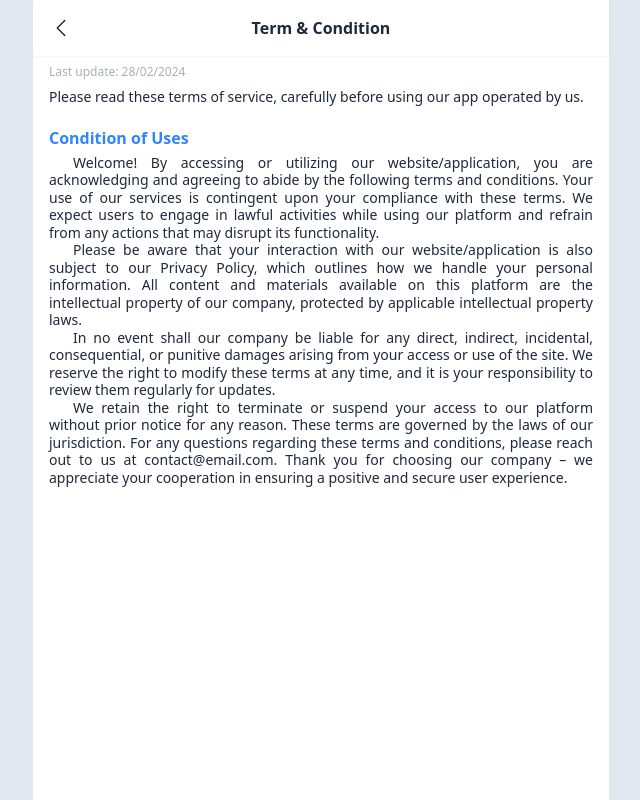
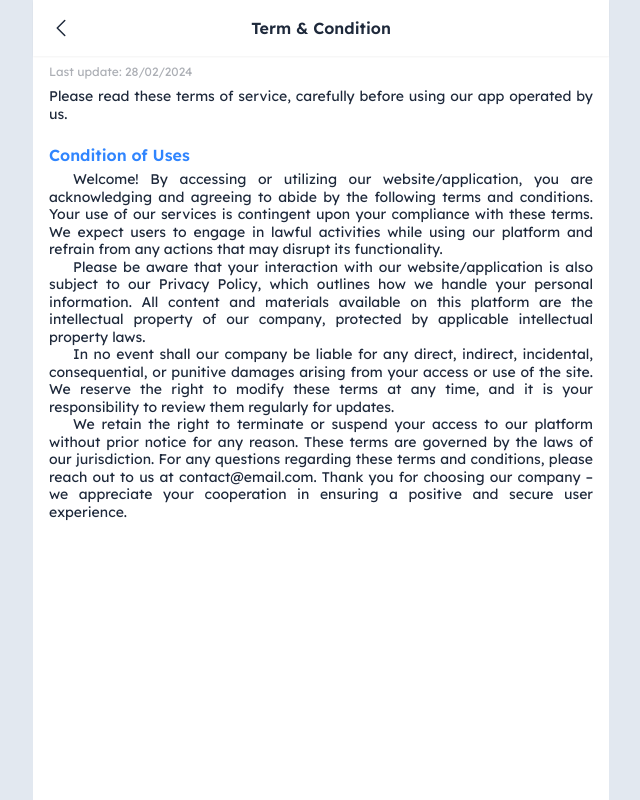
Before and after one commit to rianwnoviantoro-csdi/haer, a React (Vite) app: page /dashboard/profile/term-and-condition in a window 1280 px wide. Shown: the whole page, without its empty margins (319-959 px from the left). Built offline with nearby package versions, Linux system fonts and the light colour scheme.

Commit message:
change default font

```diff
--- a/src/components/shared/profile-menu-item/index.jsx
+++ b/src/components/shared/profile-menu-item/index.jsx
@@ -17,7 +17,7 @@ function ProfileMenuItem({ icon, title, path }) {
           </div>
         </div>
         <div className="cursor-pointer">
-          <ChevronRightIcon className="h-6 w-6 " />
+          <ChevronRightIcon className="h-3 w-3 " />
         </div>
       </div>
       <hr />
--- a/src/index.css
+++ b/src/index.css
@@ -2,6 +2,12 @@
 @tailwind components;
 @tailwind utilities;
 
+@layer base {
+  html {
+    font-family: "Lexend", system-ui, sans-serif;
+  }
+}
+
 body {
   @apply text-slate-800; /* or any other text color class */
 }
--- a/tailwind.config.js
+++ b/tailwind.config.js
@@ -1,12 +1,12 @@
 /** @type {import('tailwindcss').Config} */
-const defaultTheme = require("tailwindcss/defaultTheme");
+const defaultTheme = require('tailwindcss/defaultTheme')
 
 export default {
   content: ["./index.html", "./src/**/*.{js,ts,jsx,tsx}"],
   theme: {
     extend: {
       fontFamily: {
-        lexend: ['"Lexend"', ...defaultTheme.fontFamily.sans],
+        'sans': ['"Lexend"', ...defaultTheme.fontFamily.sans],
       },
     },
   },
```
